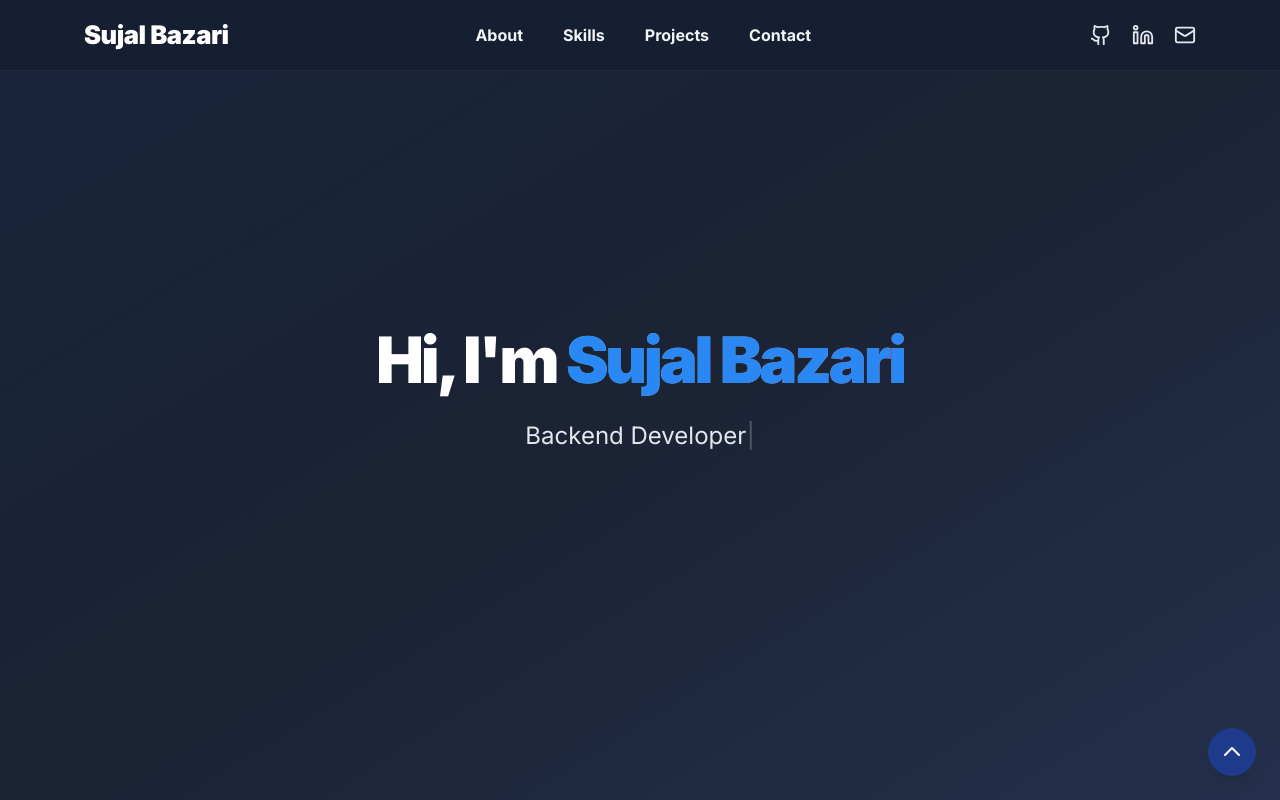
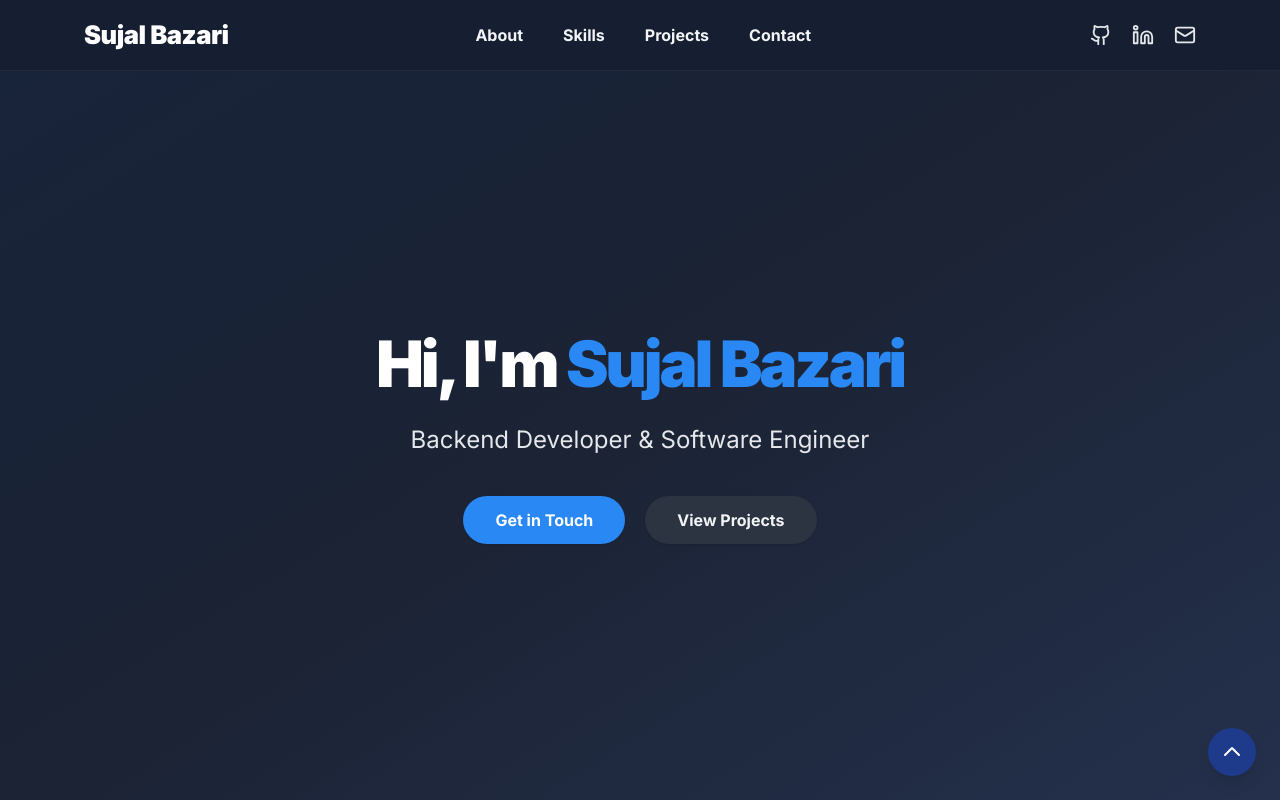
Before and after one commit to sujalbazari18/Personal-Portfolio, a React (Vite) app: page / in a window 1280 px wide. Shown: the top 800 px of the page. Built offline with nearby package versions, Linux system fonts and the light colour scheme.

Commit message:
Reverted to commit 51e130ad08528554946b2993973f136726ec12b7

```diff
--- a/src/components/HeroSection.tsx
+++ b/src/components/HeroSection.tsx
@@ -1,68 +1,36 @@
 
-import React, { useEffect } from "react";
-import TypewriterText from "./TypewriterText";
-import ParticleBackground from "./ParticleBackground";
+import React from "react";
 
-const HeroSection = () => {
-  useEffect(() => {
-    // Add entrance animation to buttons
-    const buttons = document.querySelectorAll('.hero-button');
-    buttons.forEach((button, index) => {
-      button.classList.add('opacity-0', 'translate-y-4');
-      setTimeout(() => {
-        button.classList.remove('opacity-0', 'translate-y-4');
-        button.classList.add('opacity-100', 'translate-y-0');
-      }, 1000 + index * 150);
-    });
-  }, []);
-
-  const titles = [
-    "Backend Developer",
-    "Software Engineer",
-    "API Specialist",
-    "System Architect"
-  ];
-
-  return (
+const HeroSection = () => (
   <section
     id="home"
-      className="min-h-screen flex flex-col justify-center items-center relative bg-gradient-to-br from-[#18243b] via-[#1b2334] to-[#24304c] overflow-hidden"
+    className="min-h-screen flex flex-col justify-center items-center relative bg-gradient-to-br from-[#18243b] via-[#1b2334] to-[#24304c]"
     style={{ paddingTop: "80px" }}
   >
-      {/* Particle Background */}
-      <ParticleBackground count={60} />
-
-      {/* Content */}
-      <div className="w-full flex flex-col items-center z-10 mt-2 mb-4 px-4 relative">
+    {/* Floating colored tech icons are handled by the separate BackgroundTechIcons */}
+    <div className="w-full flex flex-col items-center z-10 mt-2 mb-4">
       <h1
-          className="text-[2.5rem] md:text-[4rem] font-extrabold tracking-tighter text-white animate-fade-in"
+        className="text-[2.5rem] md:text-[4rem] font-extrabold tracking-tighter text-white"
         style={{ lineHeight: "1.13" }}
       >
         Hi, I'm{" "}
-          <span className="text-blue-500 bg-clip-text text-transparent bg-gradient-to-r from-[#4ecdc4] to-[#ff6b6b]" style={{ fontFamily: "inherit" }}>
+        <span className="text-blue-500" style={{ fontFamily: "inherit" }}>
           Sujal Bazari
         </span>
       </h1>
-
-        <p className="mt-6 text-lg md:text-2xl text-gray-200 font-medium font-sans h-8 mb-2">
-          <TypewriterText
-            texts={titles}
-            typingSpeed={80}
-            deletingSpeed={40}
-            delayBetween={1500}
-          />
+      <p className="mt-6 text-lg md:text-2xl text-gray-200 font-medium font-sans">
+        Backend Developer & Software Engineer
       </p>
-
-        <div className="flex flex-col sm:flex-row gap-5 mt-10">
+      <div className="flex gap-5 mt-10">
         <a
           href="#contact"
-            className="hero-button bg-gradient-to-r from-[#4ecdc4] to-[#2d4b66] hover:from-[#4ecdc4] hover:to-[#21394f] text-white font-semibold rounded-full px-8 py-3 text-base shadow-lg hover:shadow-xl transition-all duration-300 transform hover:scale-105 focus:outline-none focus:ring-2 focus:ring-[#4ecdc4]"
+          className="bg-blue-500 hover:bg-blue-600 text-white font-semibold rounded-full px-8 py-3 text-base shadow hover:shadow-lg transition-all focus:outline-none focus:ring-2 focus:ring-blue-500"
         >
           Get in Touch
         </a>
         <a
           href="#projects"
-            className="hero-button bg-[#2c3442] hover:bg-[#3a4457] text-gray-100 font-semibold rounded-full px-8 py-3 text-base shadow hover:shadow-lg transition-all duration-300 transform hover:scale-105 focus:outline-none focus:ring-2 focus:ring-gray-700"
+          className="bg-[#2c3442] hover:bg-[#3a4457] text-gray-100 font-semibold rounded-full px-8 py-3 text-base shadow hover:shadow-lg transition-all focus:outline-none focus:ring-2 focus:ring-gray-700"
         >
           View Projects
         </a>
@@ -70,6 +38,5 @@ const HeroSection = () => {
     </div>
   </section>
 );
-};
 
 export default HeroSection;
--- a/src/components/ParticleBackground.tsx
+++ /dev/null
@@ -1,125 +0,0 @@
-
-import React, { useEffect, useRef } from 'react';
-
-interface Particle {
-  x: number;
-  y: number;
-  size: number;
-  speedX: number;
-  speedY: number;
-  color: string;
-}
-
-interface ParticleBackgroundProps {
-  count?: number;
-  minSize?: number;
-  maxSize?: number;
-  speed?: number;
-  colors?: string[];
-}
-
-const ParticleBackground: React.FC<ParticleBackgroundProps> = ({
-  count = 50,
-  minSize = 1,
-  maxSize = 4,
-  speed = 0.5,
-  colors = ['#4ecdc4', '#ff6b6b', '#2988f4', '#f9f7f7']
-}) => {
-  const canvasRef = useRef<HTMLCanvasElement>(null);
-  const particles = useRef<Particle[]>([]);
-  const animationFrameId = useRef<number>(0);
-  const mousePosition = useRef({ x: 0, y: 0 });
-
-  useEffect(() => {
-    const canvas = canvasRef.current;
-    if (!canvas) return;
-
-    const ctx = canvas.getContext('2d');
-    if (!ctx) return;
-
-    const resizeCanvas = () => {
-      const parent = canvas.parentElement;
-      if (parent) {
-        canvas.width = parent.offsetWidth;
-        canvas.height = parent.offsetHeight;
-        initParticles();
-      }
-    };
-
-    const initParticles = () => {
-      particles.current = [];
-      for (let i = 0; i < count; i++) {
-        const size = Math.random() * (maxSize - minSize) + minSize;
-        particles.current.push({
-          x: Math.random() * canvas.width,
-          y: Math.random() * canvas.height,
-          size,
-          speedX: (Math.random() - 0.5) * speed,
-          speedY: (Math.random() - 0.5) * speed,
-          color: colors[Math.floor(Math.random() * colors.length)]
-        });
-      }
-    };
-
-    const handleMouseMove = (e: MouseEvent) => {
-      const rect = canvas.getBoundingClientRect();
-      mousePosition.current = {
-        x: e.clientX - rect.left,
-        y: e.clientY - rect.top
-      };
-    };
-
-    const animate = () => {
-      ctx.clearRect(0, 0, canvas.width, canvas.height);
-
-      particles.current.forEach(particle => {
-        // Calculate distance from mouse for parallax effect
-        const dx = mousePosition.current.x - particle.x;
-        const dy = mousePosition.current.y - particle.y;
-        const distance = Math.sqrt(dx * dx + dy * dy);
-        const maxDistance = Math.sqrt(canvas.width * canvas.width + canvas.height * canvas.height);
-
-        // Apply subtle parallax effect
-        const parallaxFactor = 0.03 * (1 - distance / maxDistance);
-
-        // Update particle position
-        particle.x += particle.speedX - dx * parallaxFactor;
-        particle.y += particle.speedY - dy * parallaxFactor;
-
-        // Boundary checking
-        if (particle.x < 0 || particle.x > canvas.width) particle.speedX *= -1;
-        if (particle.y < 0 || particle.y > canvas.height) particle.speedY *= -1;
-
-        // Draw particle
-        ctx.beginPath();
-        ctx.arc(particle.x, particle.y, particle.size, 0, Math.PI * 2);
-        ctx.fillStyle = particle.color;
-        ctx.fill();
-        ctx.closePath();
-      });
-
-      animationFrameId.current = requestAnimationFrame(animate);
-    };
-
-    window.addEventListener('resize', resizeCanvas);
-    canvas.addEventListener('mousemove', handleMouseMove);
-
-    resizeCanvas();
-    animate();
-
-    return () => {
-      window.removeEventListener('resize', resizeCanvas);
-      canvas.removeEventListener('mousemove', handleMouseMove);
-      cancelAnimationFrame(animationFrameId.current);
-    };
-  }, [count, minSize, maxSize, speed, colors]);
-
-  return (
-    <canvas
-      ref={canvasRef}
-      className="absolute top-0 left-0 w-full h-full z-0"
-    />
-  );
-};
-
-export default ParticleBackground;
--- a/src/components/TypewriterText.tsx
+++ /dev/null
@@ -1,83 +0,0 @@
-
-import React, { useState, useEffect, useRef } from 'react';
-
-interface TypewriterTextProps {
-  texts: string[];
-  typingSpeed?: number;
-  deletingSpeed?: number;
-  delayBetween?: number;
-  className?: string;
-}
-
-const TypewriterText: React.FC<TypewriterTextProps> = ({
-  texts,
-  typingSpeed = 100,
-  deletingSpeed = 50,
-  delayBetween = 2000,
-  className
-}) => {
-  const [displayText, setDisplayText] = useState('');
-  const [isDeleting, setIsDeleting] = useState(false);
-  const [currentIndex, setCurrentIndex] = useState(0);
-  const [isWaiting, setIsWaiting] = useState(false);
-  const currentText = texts[currentIndex];
-  const timeoutRef = useRef<NodeJS.Timeout | null>(null);
-
-  useEffect(() => {
-    const handleTyping = () => {
-      // Clear any existing timeout
-      if (timeoutRef.current) {
-        clearTimeout(timeoutRef.current);
-      }
-
-      // If waiting between words, do nothing
-      if (isWaiting) return;
-
-      // Set the text based on whether we're typing or deleting
-      if (!isDeleting) {
-        // Typing
-        if (displayText.length < currentText.length) {
-          const nextChar = currentText.charAt(displayText.length);
-          setDisplayText(prev => prev + nextChar);
-          timeoutRef.current = setTimeout(handleTyping, typingSpeed);
-        } else {
-          // Finished typing, wait before deleting
-          setIsWaiting(true);
-          timeoutRef.current = setTimeout(() => {
-            setIsWaiting(false);
-            setIsDeleting(true);
-            handleTyping();
-          }, delayBetween);
-        }
-      } else {
-        // Deleting
-        if (displayText.length > 0) {
-          setDisplayText(prev => prev.slice(0, -1));
-          timeoutRef.current = setTimeout(handleTyping, deletingSpeed);
-        } else {
-          // Finished deleting, move to next text
-          setIsDeleting(false);
-          setCurrentIndex((prev) => (prev + 1) % texts.length);
-          timeoutRef.current = setTimeout(handleTyping, typingSpeed);
-        }
-      }
-    };
-
-    handleTyping();
-
-    // Cleanup
-    return () => {
-      if (timeoutRef.current) {
-        clearTimeout(timeoutRef.current);
-      }
-    };
-  }, [displayText, isDeleting, currentIndex, currentText, isWaiting, typingSpeed, deletingSpeed, delayBetween, texts]);
-
-  return (
-    <span className={className}>
-      {displayText}<span className="animate-pulse">|</span>
-    </span>
-  );
-};
-
-export default TypewriterText;
--- a/src/index.css
+++ b/src/index.css
@@ -91,23 +91,6 @@ header {
 /* Primary button styling */
 .btn-primary {
   @apply inline-block bg-blue-500 hover:bg-blue-600 text-white font-semibold rounded-full px-8 py-3 text-base shadow hover:shadow-lg transition-all focus:outline-none focus:ring-2 focus:ring-blue-500;
-}
-
-/* Animation classes */
-@keyframes fadeIn {
-  from { opacity: 0; transform: translateY(20px); }
-  to { opacity: 1; transform: translateY(0); }
-}
-
-.animate-fade-in {
-  animation: fadeIn 0.8s ease-out forwards;
-}
-
-/* Hero button animation */
-.hero-button {
-  transition: all 0.3s cubic-bezier(0.165, 0.84, 0.44, 1);
-  opacity: 0;
-  transform: translateY(20px);
 }
 
 /* Skill bar styling */
--- a/tailwind.config.ts
+++ b/tailwind.config.ts
@@ -138,33 +138,14 @@ export default {
 					'50%': {
 						transform: 'translateY(-5px)'
 					}
-				},
-				'float': {
-					'0%, 100%': {
-						transform: 'translateY(0)'
-					},
-					'50%': {
-						transform: 'translateY(-10px)'
-					}
-				},
-				'pulse': {
-					'0%, 100%': {
-						opacity: 1
-					},
-					'50%': {
-						opacity: 0
-					}
 				}
 			},
 			animation: {
 				'accordion-down': 'accordion-down 0.2s ease-out',
 				'accordion-up': 'accordion-up 0.2s ease-out',
 				'fade-in': 'fade-in 0.5s ease-out forwards',
-				'fade-out': 'fade-out 0.5s ease-out',
 				'scale-in': 'scale-in 0.4s ease-out',
-				'bounce-soft': 'bounce-soft 3s ease-in-out infinite',
-				'float': 'float 6s ease-in-out infinite',
-				'pulse': 'pulse 1s ease-in-out infinite'
+				'bounce-soft': 'bounce-soft 3s ease-in-out infinite'
 			}
 		}
 	},
```
Lines whose indentation alone changed are shown as unchanged.
